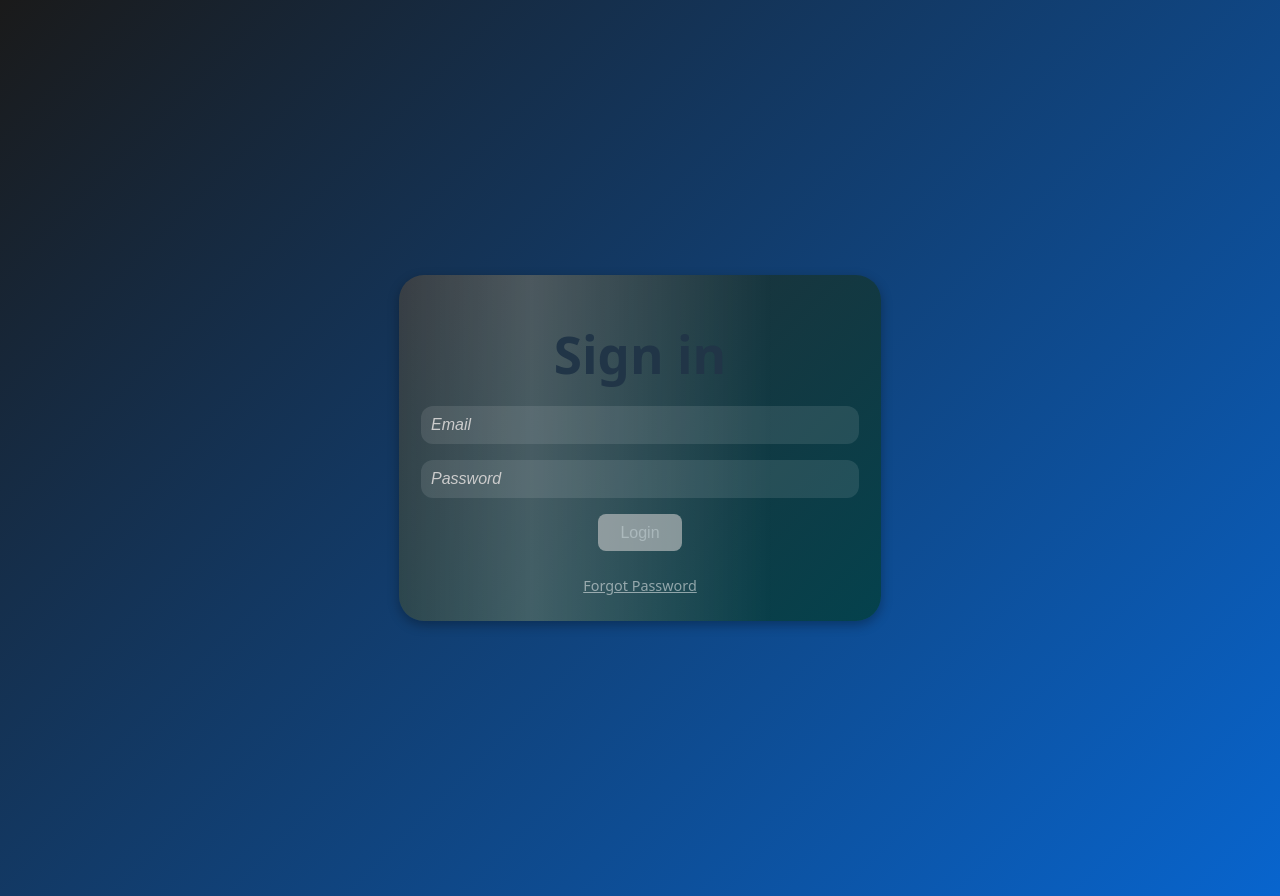
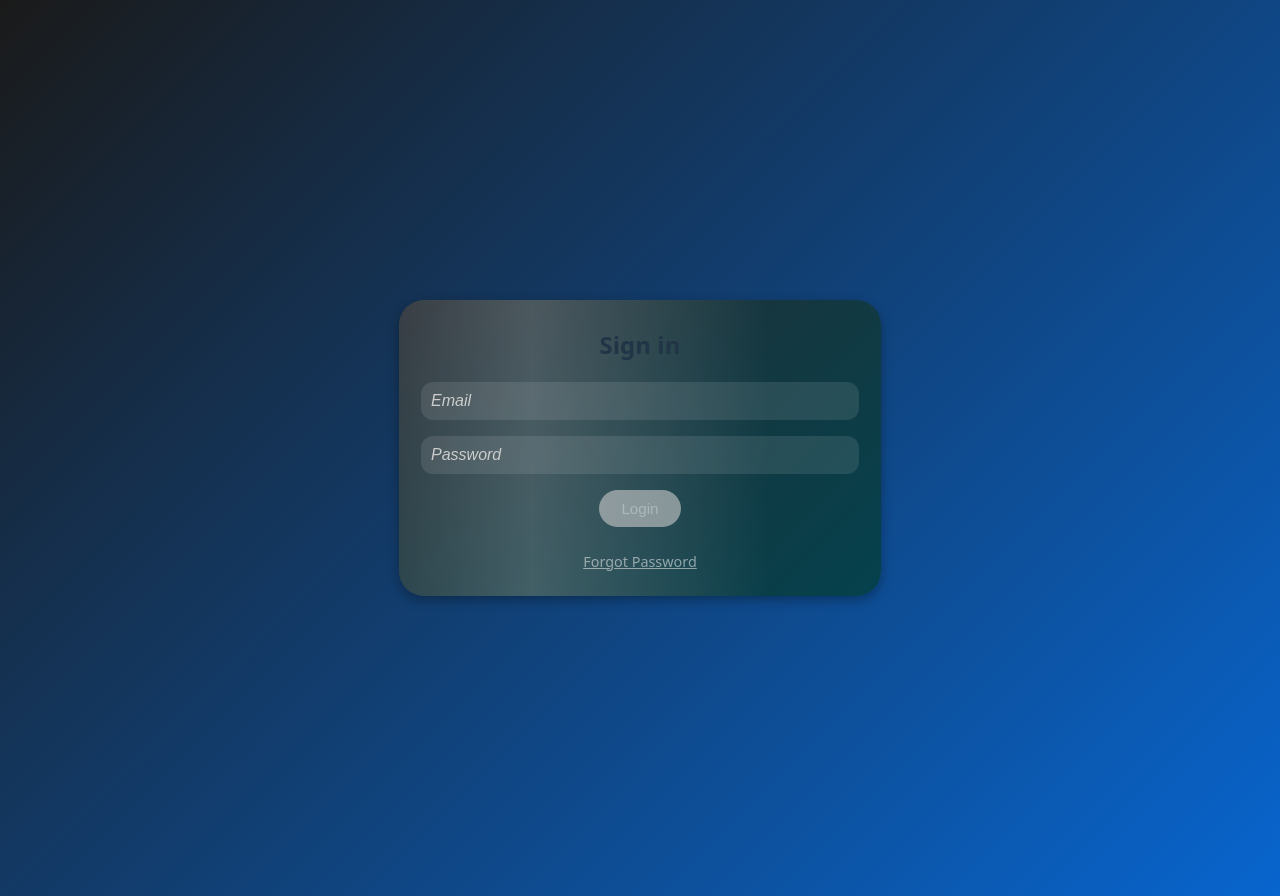
Before and after one commit to timothyobosi/TrainingMaterials, a React (Vite) app: page / in a window 1280 px wide. Built offline with nearby package versions, Linux system fonts and the light colour scheme.

Commit message:
button login

```diff
--- a/src/App.css
+++ b/src/App.css
@@ -33,6 +33,10 @@
     transparent
   ) ;
   animation: waveGlitter 7s ease-in-out infinite;
+}
+
+h1{
+  font-size: 24px;
 }
 
 @keyframes waveGlitter{
@@ -172,18 +176,20 @@
 button{
   padding: 0.5rem 1rem;
   margin: 0.5rem;
-  font-size: 1rem;
+  font-size: 0.95rem;
   cursor: pointer;
-  background:linear-gradient(90deg, #4CAF50,#6696bb);
+  background:linear-gradient(90deg, #14c5c5,#208ee1);
   color: white;
   border: none;
-  border-radius: 8px;
+  border-radius: 45px;
   transition: transform 0.2s, background 0.3s;
 }
 
 button:hover:not(:disabled){
   transform: scale(1.05);
-  background: linear-gradient(90deg,#45a049,#66BB6A);
+  background: linear-gradient(90deg,#17c2c2,#331bbe);
+  transform: translateY(-7px);
+  box-shadow: 0px 15px 20px rgba(46, 229, 157, 0.4);
 }
 
 button:disabled{
```
